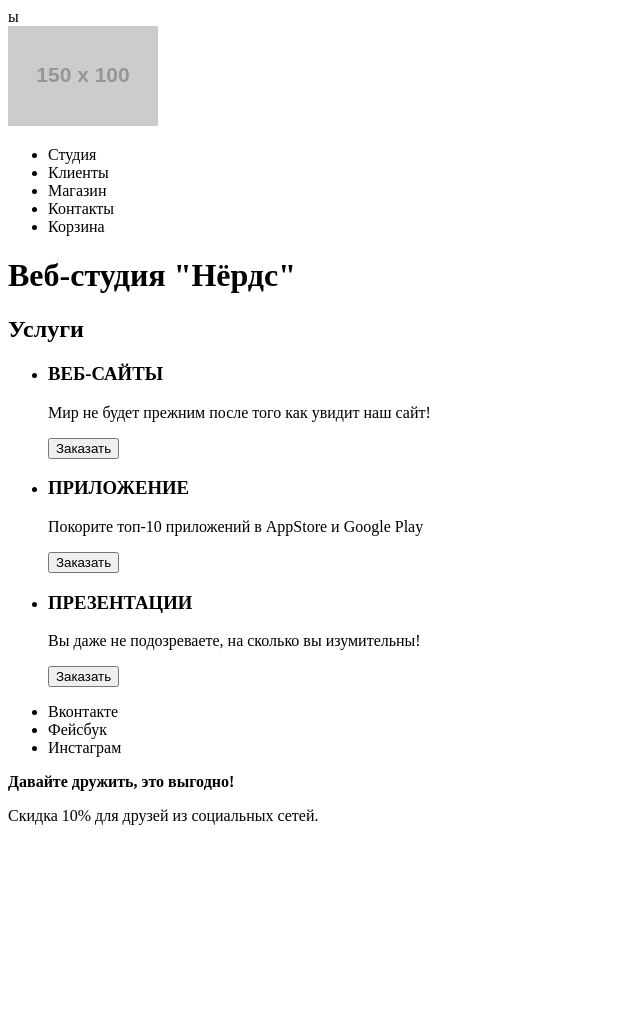
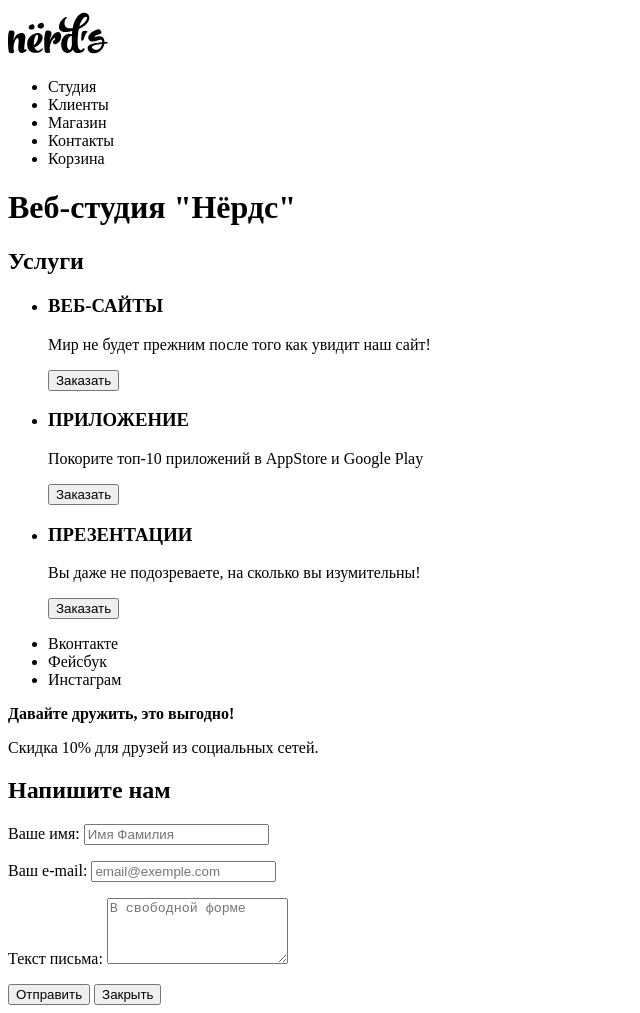
Before and after one commit to Kamrad88/1143087-nerds-27, a plain HTML site: page index.html in a window 1280 px wide. Shown: the whole page, without its empty margins (0-640 px from the left). Before the commit the page ends 841 px from the top, so only its background shows below. Drawn offline with Linux system fonts and the light colour scheme; files that its build step writes are made by us from their sources; placeholder pictures from the web are drawn by us.

Commit message:
Сверстал форму)

```diff
--- a/index.html
+++ b/index.html
@@ -1,17 +1,18 @@
 <!DOCTYPE html>
 <html lang="ru">
+
 <head>
   <meta charset="utf-8" />
   <link rel="stylesheet" href="style.css" />
   <title>HTML Academy: Нёрдс</title>
 </head>
 
-  <body>ы
+<body>
   <header class="header">
     <div class="container">
       <nav class="header_nav">
         <span class="logo">
-            <img src="https://via.placeholder.com/150x100" alt="" />
+          <img src="img/nerds-logo.svg" width="100" height="50" alt="Нёрдс">
         </span>
         <ul>
           <li><a href="#"></a>Студия</li>
@@ -21,13 +22,13 @@
           <li><a href="#"></a>Корзина</li>
         </ul>
       </nav>
-        <h1 class="header_title">Веб-студия "Нёрдс"</h1>
+      <h1 class="visually-hidden">Веб-студия "Нёрдс"</h1>
     </div>
   </header>
 
   <div class="main">
-      <h2>Услуги</h2>
-      <section>
+    <h2 class="visually-hidden">Услуги</h2>
+
     <ul class="services">
       <li>
         <h3>ВЕБ-САЙТЫ</h3>
@@ -47,7 +48,6 @@
         <button>Заказать</button>
       </li>
     </ul>
-      </section>
   </div>
 
   <footer>
@@ -62,5 +62,34 @@
       <p>Скидка 10% для друзей из социальных сетей.</p>
     </div>
   </footer>
+
+  <div>
+    <section>
+      <h2>Напишите нам</h2>
+
+
+
+      <form action="#" method="post">
+
+        <p><label for="name-family">Ваше имя:</label>
+          <input type="text" name="name-family" id="name-family" placeholder="Имя Фамилия">
+        </p>
+
+        <p><label for="user-email">Ваш e-mail:</label>
+          <input type="email" name="email" id="user-email" placeholder="email@exemple.com">
+        </p>
+
+        <p>Текст письма:
+          <textarea id="message" rows="4" placeholder="В свободной форме"></textarea>
+        </p>
+
+        <button type="submit">Отправить</button>
+
+        <button type="button" title="Закрыть">Закрыть</button>
+
+      </form>
+    </section>
+  </div>
 </body>
+
 </html>
```
Also changed, not shown: catalog.html (+37 -22 lines), img/nerds-logo.svg (added). Lines whose indentation alone changed are shown as unchanged.
